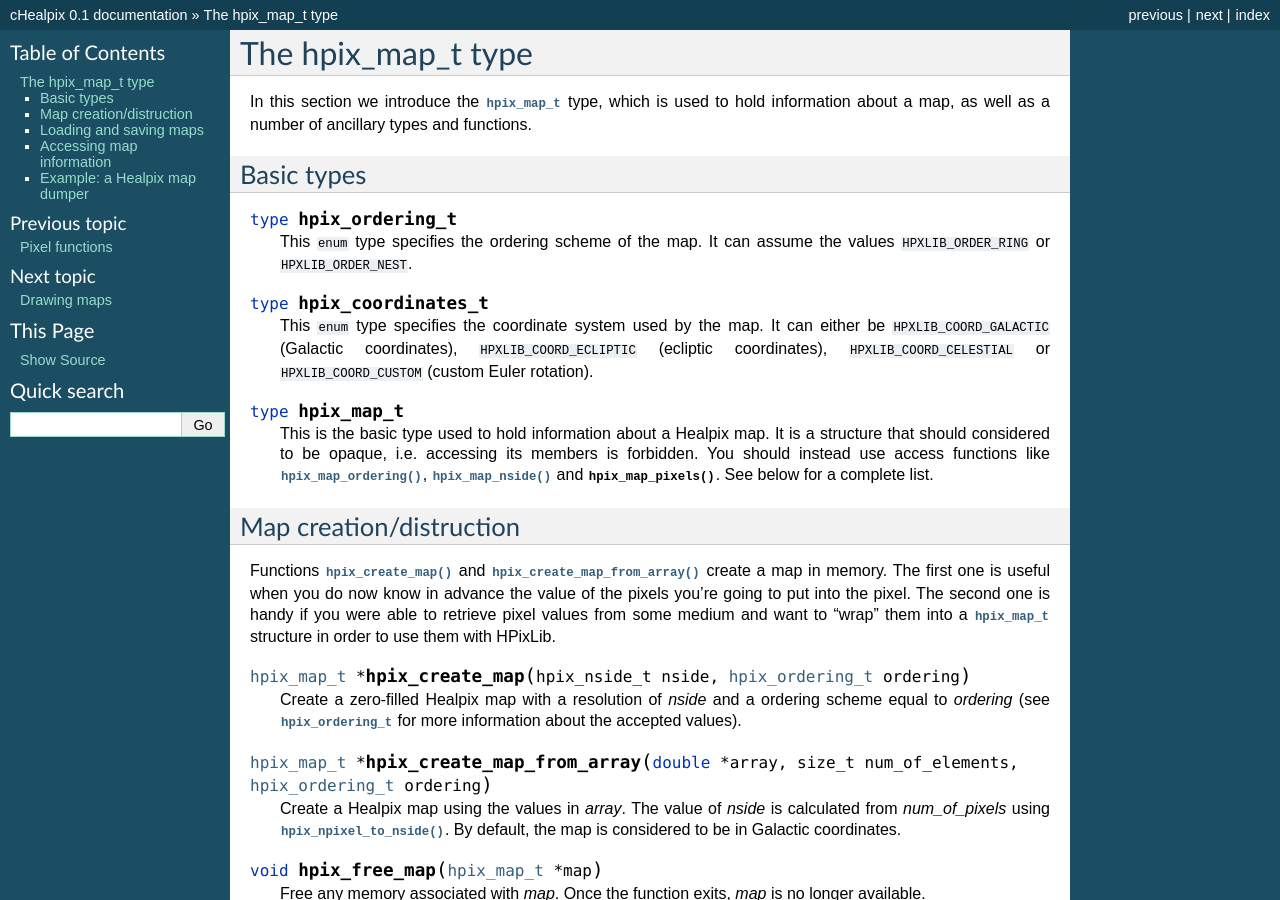
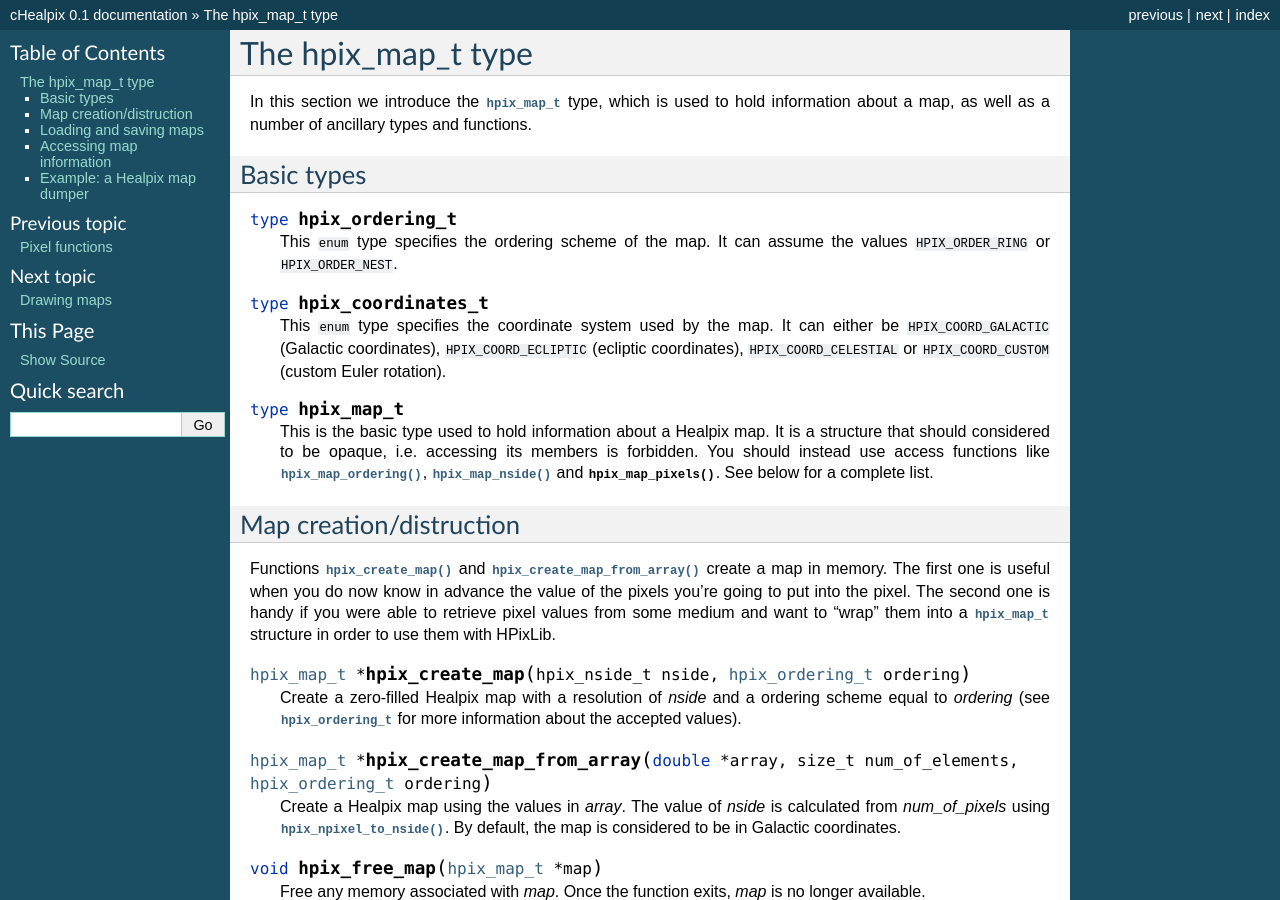
Before and after one commit to ziotom78/HPixLib, a Sphinx documentation site: the page built from doc/source/map-type.rst, in a window 1280 px wide and 900 px high. Built offline with Sphinx 7.4.7, drawn with Linux system fonts in a browser that asks for light colours; formulas are drawn with MathJax 3; some of the changed text lies outside the part shown.

Commit message:
Macro names renamed from HPXLIB_* to HPIX_*

```diff
--- a/doc/source/map-type.rst
+++ b/doc/source/map-type.rst
@@ -11,14 +11,14 @@ Basic types
 .. c:type:: hpix_ordering_t
 
   This ``enum`` type specifies the ordering scheme of the map. It can assume
-  the values ``HPXLIB_ORDER_RING`` or ``HPXLIB_ORDER_NEST``.
+  the values ``HPIX_ORDER_RING`` or ``HPIX_ORDER_NEST``.
 
 .. c:type:: hpix_coordinates_t
 
   This ``enum`` type specifies the coordinate system used by the map.
-  It can either be ``HPXLIB_COORD_GALACTIC`` (Galactic coordinates),
-  ``HPXLIB_COORD_ECLIPTIC`` (ecliptic coordinates),
-  ``HPXLIB_COORD_CELESTIAL`` or ``HPXLIB_COORD_CUSTOM`` (custom Euler
+  It can either be ``HPIX_COORD_GALACTIC`` (Galactic coordinates),
+  ``HPIX_COORD_ECLIPTIC`` (ecliptic coordinates),
+  ``HPIX_COORD_CELESTIAL`` or ``HPIX_COORD_CUSTOM`` (custom Euler
   rotation).
 
 .. c:type:: hpix_map_t
@@ -252,7 +252,7 @@ the command line.
         printf("File name: %s\n", *argv);
         printf("NSIDE: %ud\n", hpix_map_nside(map));
         printf("Ordering: %s\n\n",
-               hpix_map_ordering(map) == HPXLIB_ORDER_RING ?
+               hpix_map_ordering(map) == HPIX_ORDER_RING ?
                "RING" : "NEST");
         printf("Peak-to-peak variation: %.4g\n",
                peak_to_peak_amplitude(map));
--- a/doc/source/pixel-funcs.rst
+++ b/doc/source/pixel-funcs.rst
@@ -98,7 +98,7 @@ The functions described in this paragraph convert angular positions
   {
       size_t idx;
       hpix_angles_to_pixel_fn_t * ang2pix_fn;
-      if(order == HPXLIB_ORDER_RING)
+      if(order == HPIX_ORDER_RING)
           ang2pix_fn = hpix_angles_to_ring_pixel;
       else
           ang2pix_fn = hpix_angles_to_nest_pixel;
```
Also changed, not shown: 5 other files.
